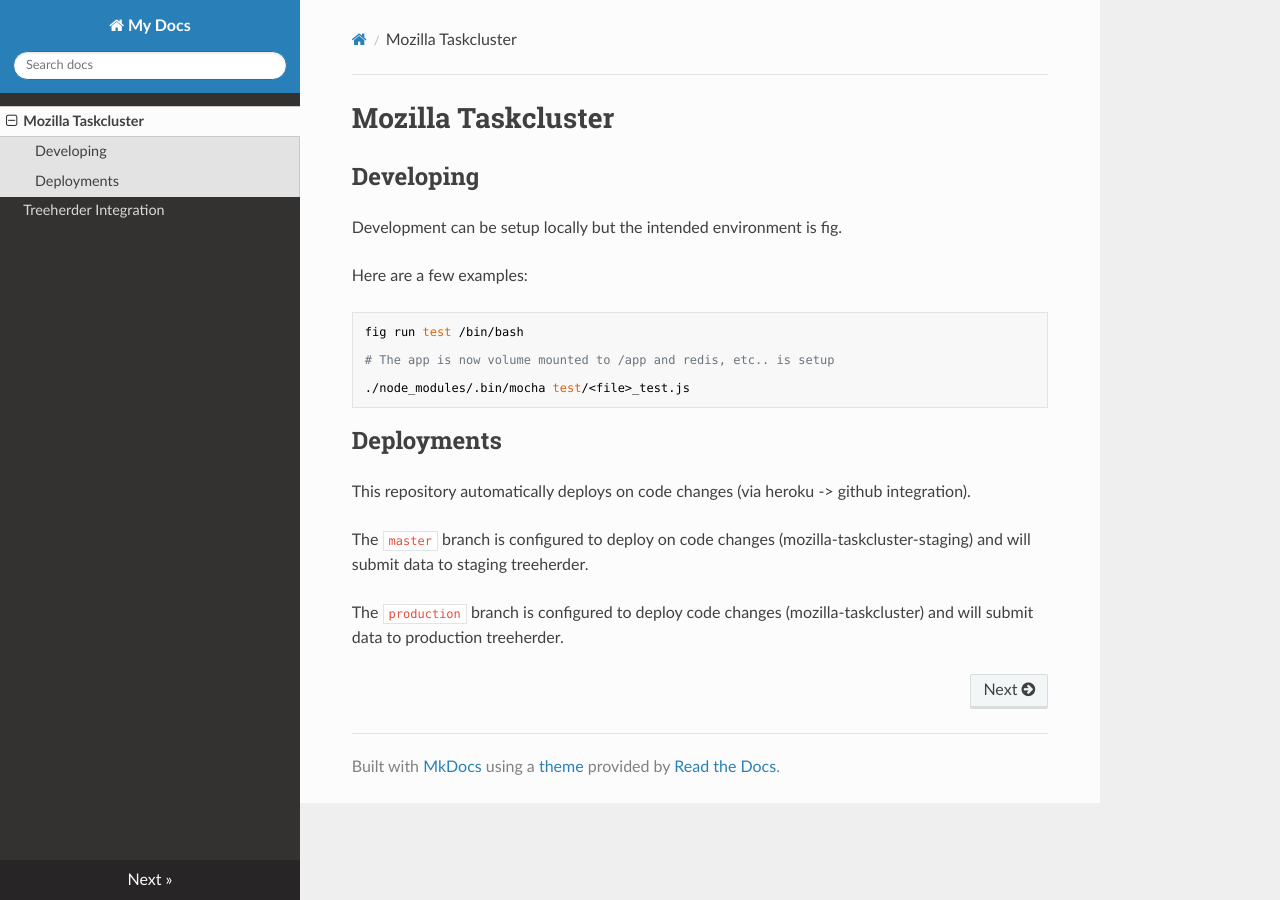
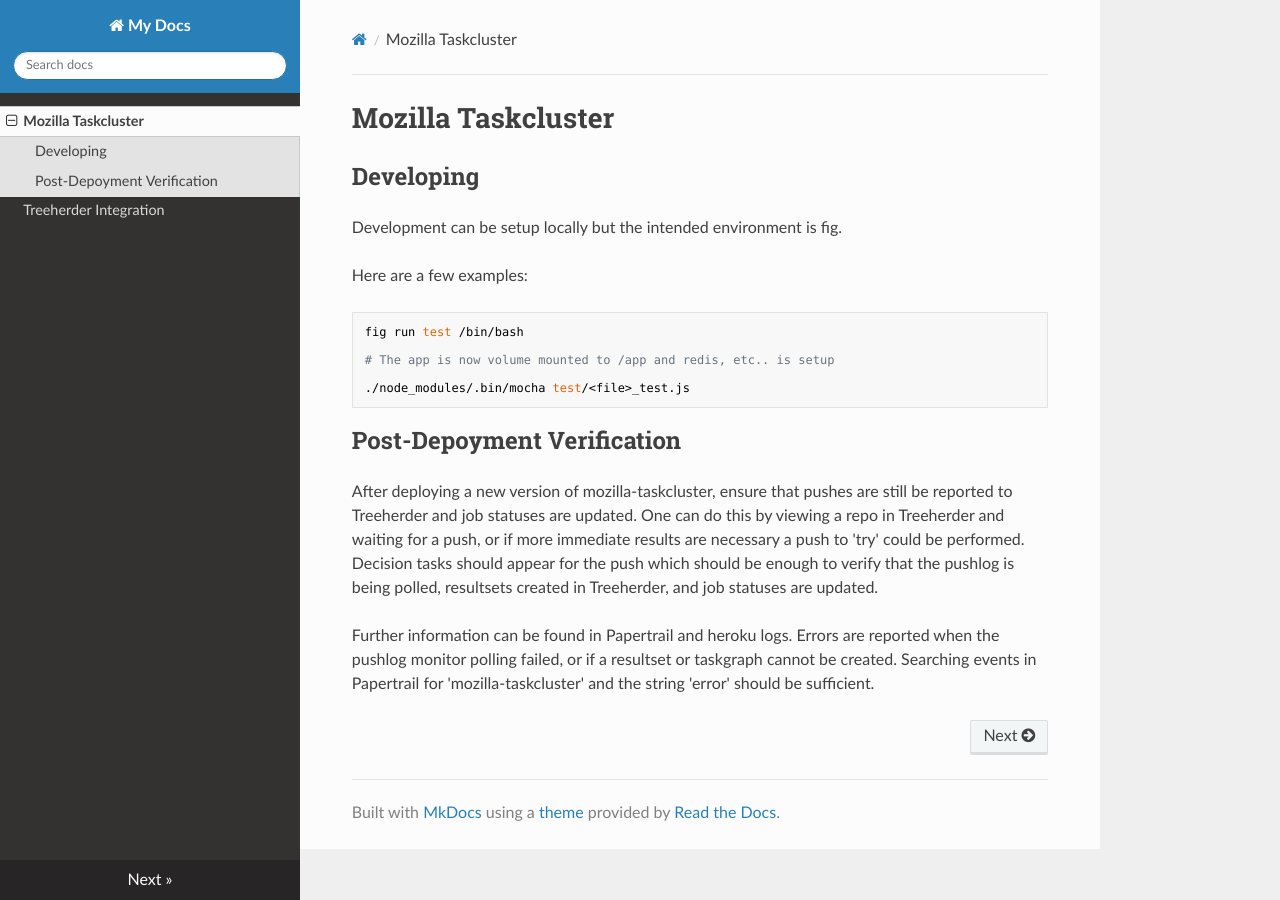
Before and after one commit to taskcluster/mozilla-taskcluster, an MkDocs documentation site: the page built from docs/index.md, in a window 1280 px wide. Built offline with MkDocs 1.6.1, drawn with Linux system fonts in a browser that asks for light colours; nearby versions of some CDN libraries.

Commit message:
Update readme to include post deployment verification

````diff
--- a/docs/index.md
+++ b/docs/index.md
@@ -14,14 +14,8 @@ fig run test /bin/bash
 ./node_modules/.bin/mocha test/<file>_test.js
 ```
 
-## Deployments
+## Post-Depoyment Verification
 
-This repository automatically deploys on code changes (via heroku ->
-github integration).
+After deploying a new version of mozilla-taskcluster, ensure that pushes are still be reported to Treeherder and job statuses are updated.  One can do this by viewing a repo in Treeherder and waiting for a push, or if more immediate results are necessary a push to 'try' could be performed.  Decision tasks should appear for the push which should be enough to verify that the pushlog is being polled, resultsets created in Treeherder, and job statuses are updated.
 
-The `master` branch is configured to deploy on code changes
-(mozilla-taskcluster-staging) and will
-submit data to staging treeherder.
-
-The `production` branch is configured to deploy code changes
-(mozilla-taskcluster) and will submit data to production treeherder.
+Further information can be found in Papertrail and heroku logs.  Errors are reported when the pushlog monitor polling failed, or if a resultset or taskgraph cannot be created.  Searching events in Papertrail for 'mozilla-taskcluster' and the string 'error' should be sufficient.
````
